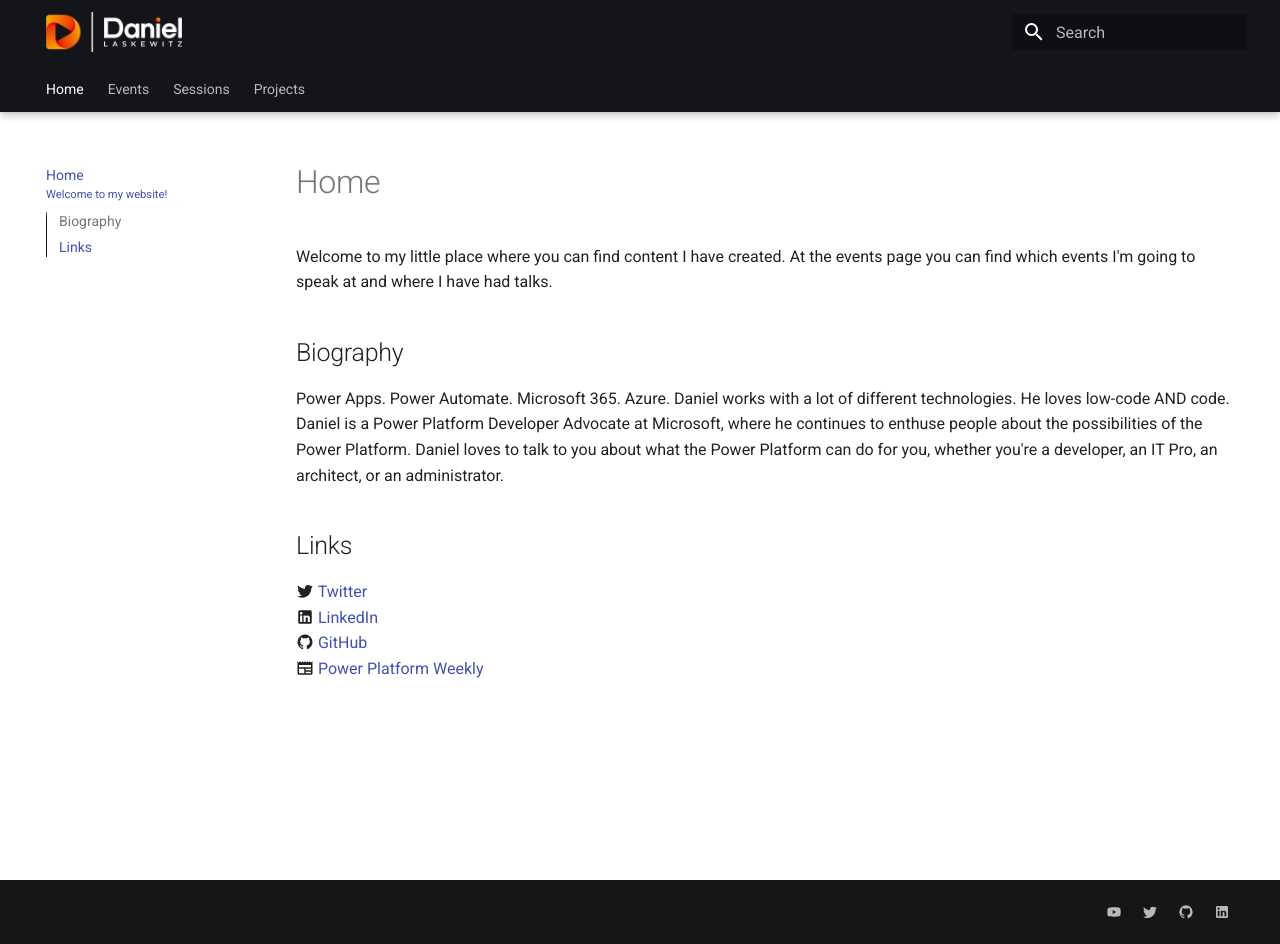
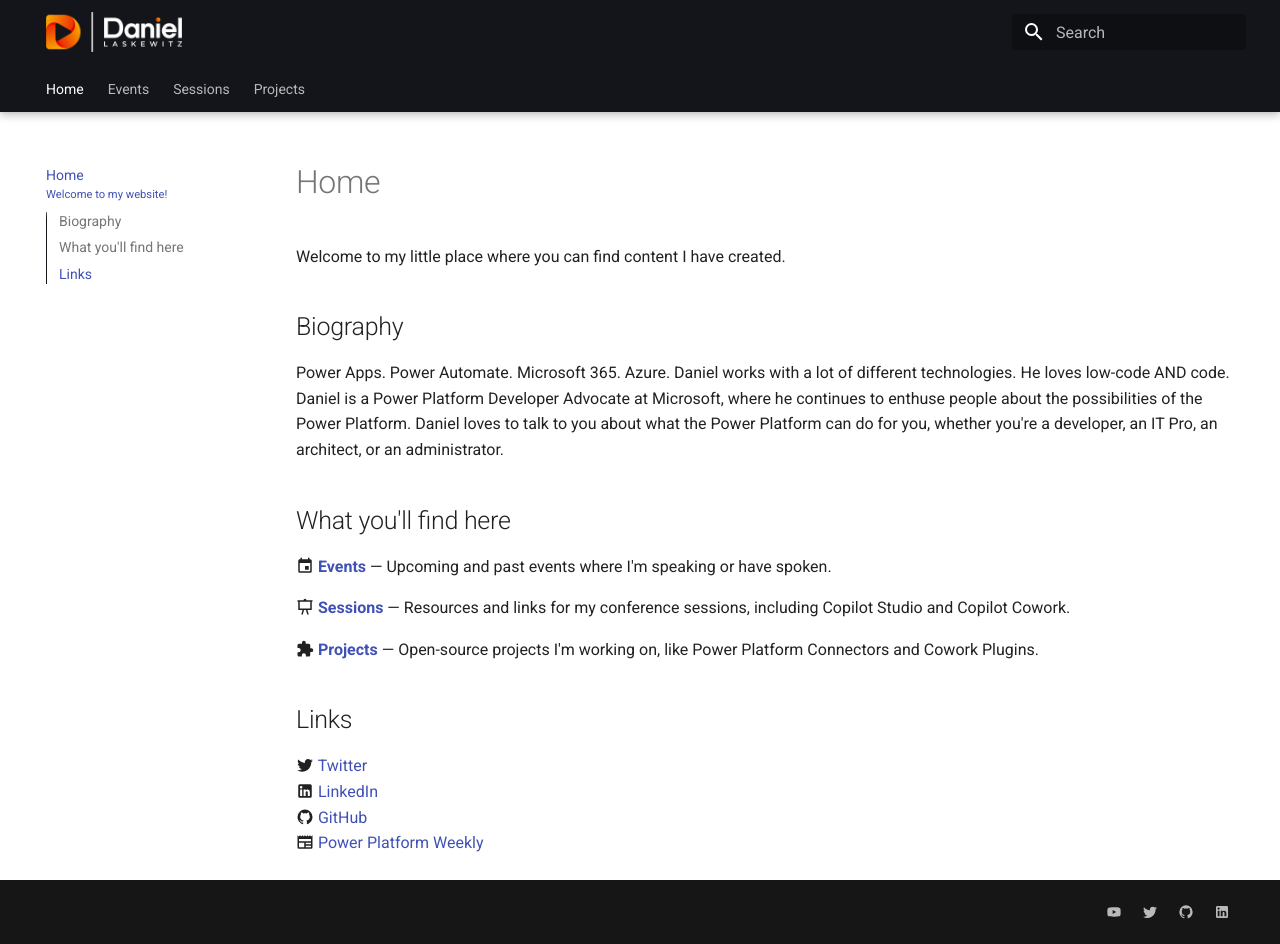
Before and after one commit to Laskewitz/laskewitz.github.io, an MkDocs documentation site: the page built from docs/index.md, in a window 1280 px wide and 944 px high. Built offline with MkDocs 1.6.1 and Material for MkDocs 9.7.7, drawn with Linux system fonts in a browser that asks for light colours.

Commit message:
Update homepage and add Cowork sessions page
- Rework homepage to highlight Events, Sessions, and Projects sections
- Add Copilot Cowork session page with resources link
- Add Cowork to navigation

Co-authored-by: Copilot <223556219+Copilot@users.noreply.github.com>

```diff
--- a/docs/index.md
+++ b/docs/index.md
@@ -8,11 +8,19 @@ hide:
 
 # Home
 
-Welcome to my little place where you can find content I have created. At the events page you can find which events I'm going to speak at and where I have had talks.
+Welcome to my little place where you can find content I have created.
 
 ## Biography
 
 Power Apps. Power Automate. Microsoft 365. Azure. Daniel works with a lot of different technologies. He loves low-code AND code. Daniel is a Power Platform Developer Advocate at Microsoft, where he continues to enthuse people about the possibilities of the Power Platform. Daniel loves to talk to you about what the Power Platform can do for you, whether you're a developer, an IT Pro, an architect, or an administrator.
+
+## What you'll find here
+
+:material-calendar: **[Events](events.md)** — Upcoming and past events where I'm speaking or have spoken.
+
+:material-presentation: **[Sessions](sessions/copilot-studio.md)** — Resources and links for my conference sessions, including Copilot Studio and Copilot Cowork.
+
+:material-puzzle: **[Projects](power-platform-connectors.md)** — Open-source projects I'm working on, like Power Platform Connectors and Cowork Plugins.
 
 ## Links
 
--- a/mkdocs.yml
+++ b/mkdocs.yml
@@ -25,6 +25,7 @@ nav:
   - Events: 'events.md'
   - Sessions:
     - Microsoft Copilot Studio: 'sessions/copilot-studio.md'
+    - Copilot Cowork: 'sessions/cowork.md'
   - Projects:
     - Power Platform Connectors: 'power-platform-connectors.md'
     - Cowork Plugins: 'cowork-plugins.md'
```
Also changed, not shown: docs/sessions/cowork.md (added, +11 -0 lines).
